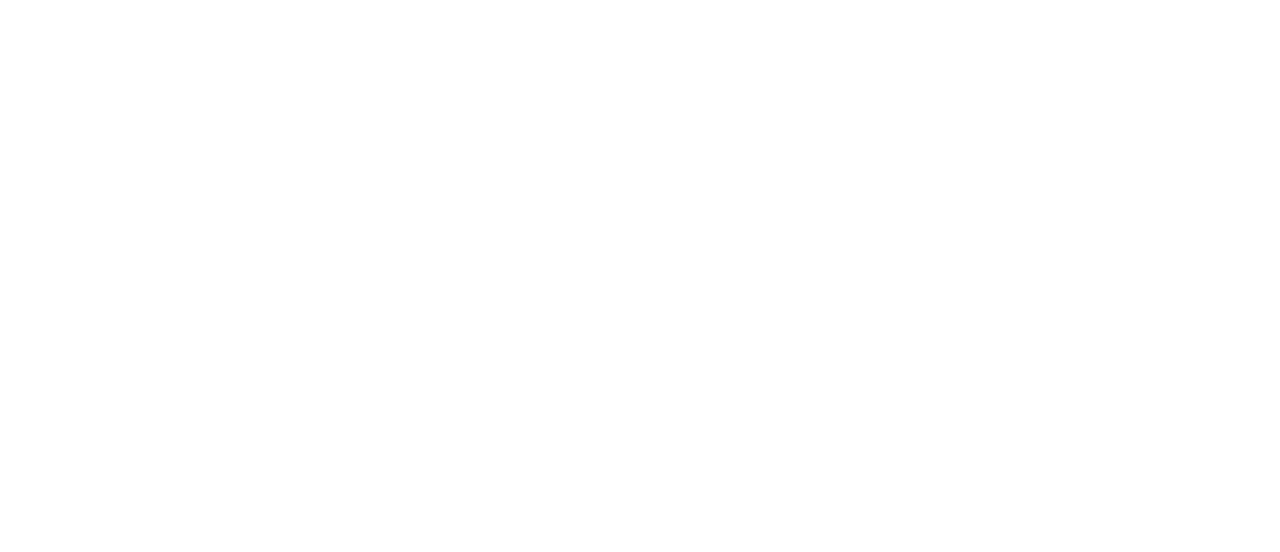
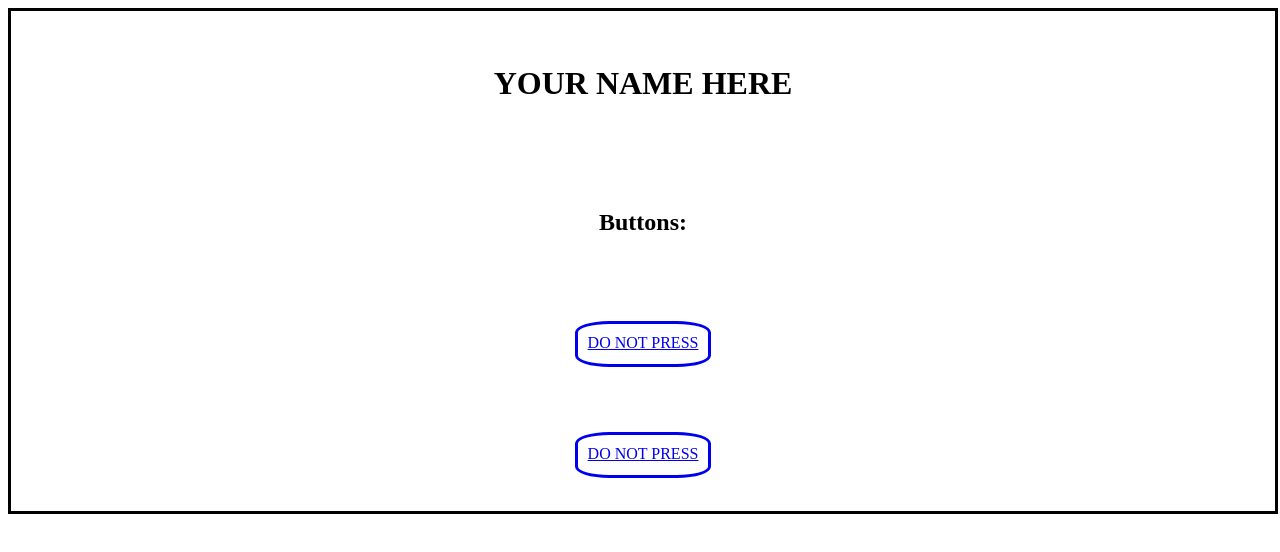
Before and after one commit to Squky/ui-components, a plain HTML site: page index.html in a window 1280 px wide. Drawn offline with Linux system fonts and the light colour scheme.

Commit message:
added some buttons, updated components hierarchy

```diff
--- /dev/null
+++ b/components/stylesheet.css
@@ -0,0 +1,22 @@
+.profile{
+	display: flex;
+	justify-content: space-around;
+	flex-direction: column;
+	border: solid;
+	align-items: center;
+	height: 500px;
+	width: 100%;
+
+}
+.trick-btn,.trick-btn2{
+	border: solid;
+	border-radius: 25%;
+	padding: 10px;
+	height: 20px;
+
+
+}
+h2{
+
+
+}
--- a/index.html
+++ b/index.html
@@ -1,9 +1,21 @@
 <!DOCTYPE html>
 <html>
 <head>
+	<meta charset="UTF-8">
+	<link rel="stylesheet" type="text/css" href="components/stylesheet.css">
 	<title></title>
 </head>
 <body>
+	<div class="profile">
+		<h1>YOUR NAME HERE</h1>
+
+
+		<h2>Buttons:</h2>
+		<a href="https://www.youtube.com/watch?v=dQw4w9WgXcQ" class="trick-btn">DO NOT PRESS</a>
+
+		<a href="https://www.youtube.com/watch?v=dQw4w9WgXcQ" class="trick-btn2">DO NOT PRESS</a>
+	</div>
+
 
 </body>
 </html>
```
Also changed, not shown: stylesheet.css (deleted).
